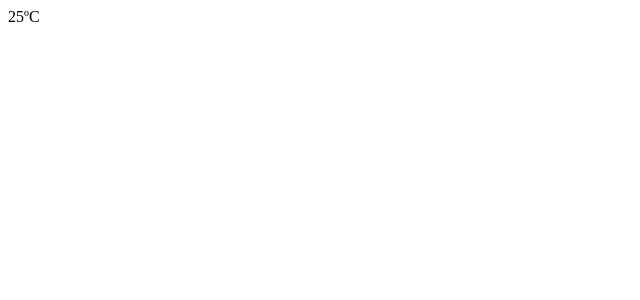
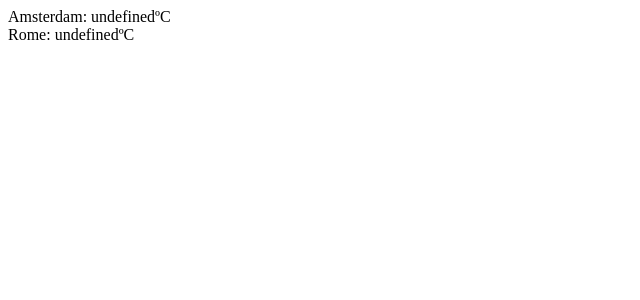
Before and after one commit to saviomd-beta/manage-complex-state-in-react-apps-with-mobx, a React (Create React App) app: page / in a window 1280 px wide. Shown: the top 300 px of the page, without its empty margins (0-640 px from the left). Built offline with nearby package versions, Linux system fonts and the light colour scheme.

Commit message:
Lesson 4

```diff
--- a/src/index.js
+++ b/src/index.js
@@ -5,17 +5,18 @@ import React, { Component } from 'react';
 import ReactDOM from 'react-dom';
 
 class Temperature {
+  id = Math.random();
   unit = 'C';
   temperatureCelsius = 25;
-  temperatureKelvin() {
+  get temperatureKelvin() {
     console.log('calculating Kelvin');
     return this.temperatureCelsius * (9 / 5) + 32;
   }
-  temperatureFahrenheit() {
+  get temperatureFahrenheit() {
     console.log('calculating Fahrenheit');
     return this.temperatureCelsius + 273.15;
   }
-  temperature() {
+  get temperature() {
     console.log('calculating temperature');
     switch (this.unit) {
       case 'K': return `${this.temperatureKelvin()}ºK`;
@@ -24,21 +25,26 @@ class Temperature {
     }
   }
 }
-// decorate(Temperature, {
-//   unit: observable,
-//   temperatureCelsius: observable,
-//   temperatureKelvin: computed,
-//   temperatureFahrenheit: computed,
-//   temperature: computed,
-// })
+decorate(Temperature, {
+  unit: observable,
+  temperatureCelsius: observable,
+  temperatureKelvin: computed,
+  temperatureFahrenheit: computed,
+  temperature: computed,
+})
 
-const t = new Temperature();
+const temps = observable.map({
+  'Amsterdam': new Temperature(),
+  'Rome': new Temperature(),
+});
 
 const App = observer(({ temperature }) => (
   <div>
-    {temperature.temperature()}
+    {Array.from(temperature.keys(), city =>
+      <div key={city}>{city}: {temperature.get(city).temperature}</div>
+    )}
     <DevTools />
   </div>
 ));
 
-ReactDOM.render(<App temperature={t} />, document.getElementById('root'));
+ReactDOM.render(<App temperature={temps} />, document.getElementById('root'));
```
